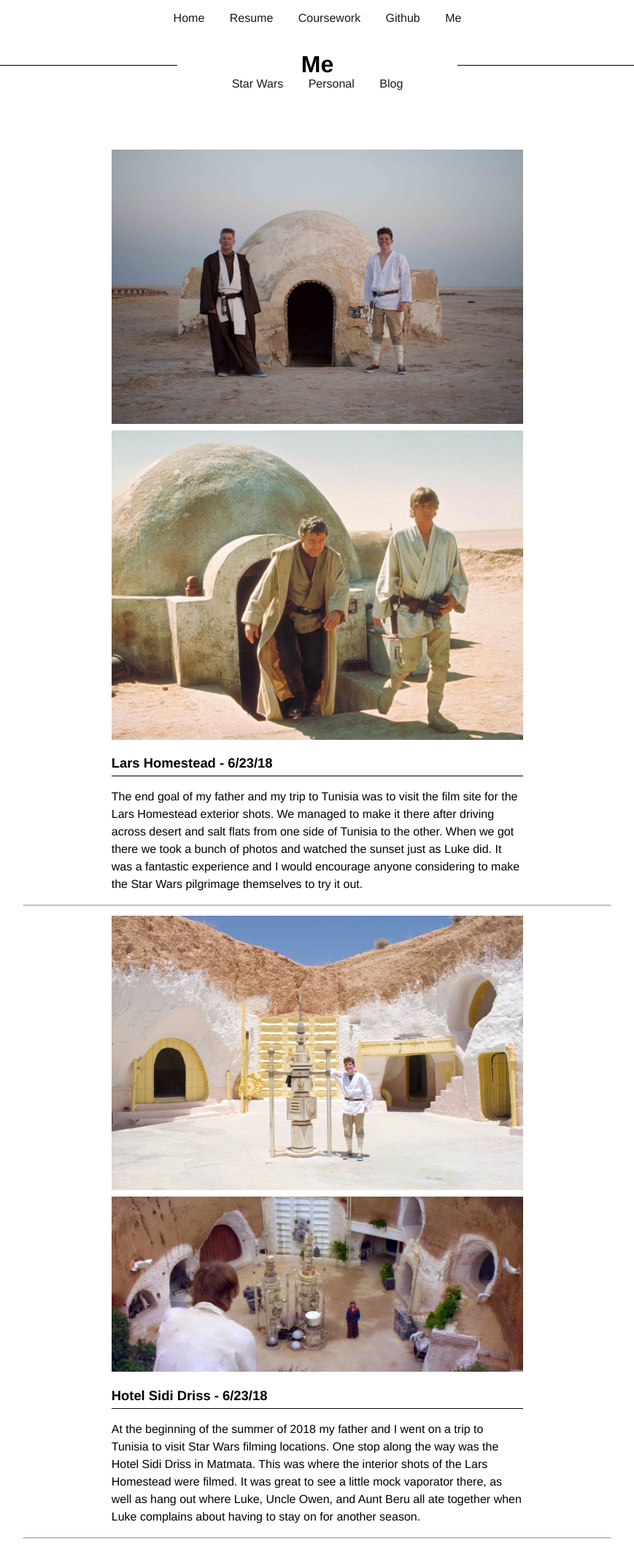
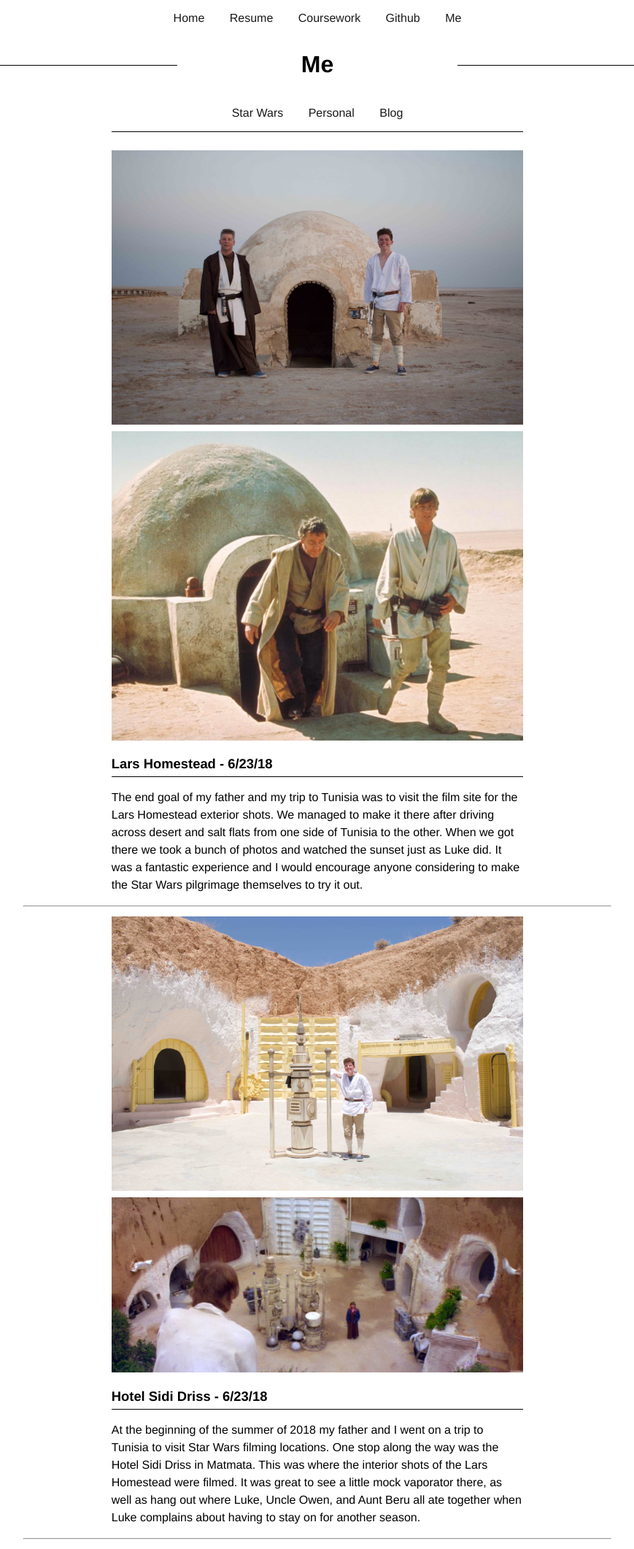
Before and after one commit to declansullivan/static-html-site, a Jekyll site: the page built from me/index.html, in a window 1280 px wide. Shown: the whole page at 73% size, without its empty margins (205-1074 px from the left). Built offline with Jekyll 4.4.1, drawn with Linux system fonts in a browser that asks for light colours.

Commit message:
Update main.css

```diff
--- a/css/main.css
+++ b/css/main.css
@@ -108,11 +108,23 @@ body {
 
 /* Me CSS */
 
+.secondnav {
+  position: relative;
+  margin: 0 auto;
+  width: 49%;
+  padding: 40px 0 0 0;
+}
+
+.secondnav nav {
+  border-bottom-style: solid;
+  border-bottom-width: thin;
+}
+
 .me {
   position: relative;
   margin: 0 auto;
   width: 70%;
-  top: 60px;
+  top: 20px;
 }
 
 .moment img {
@@ -202,6 +214,10 @@ body {
     font-size: 0%;
   }
 
+  .secondnav {
+    width: 70%;
+  }
+
   .me {
     width: 100%;
   }
```
